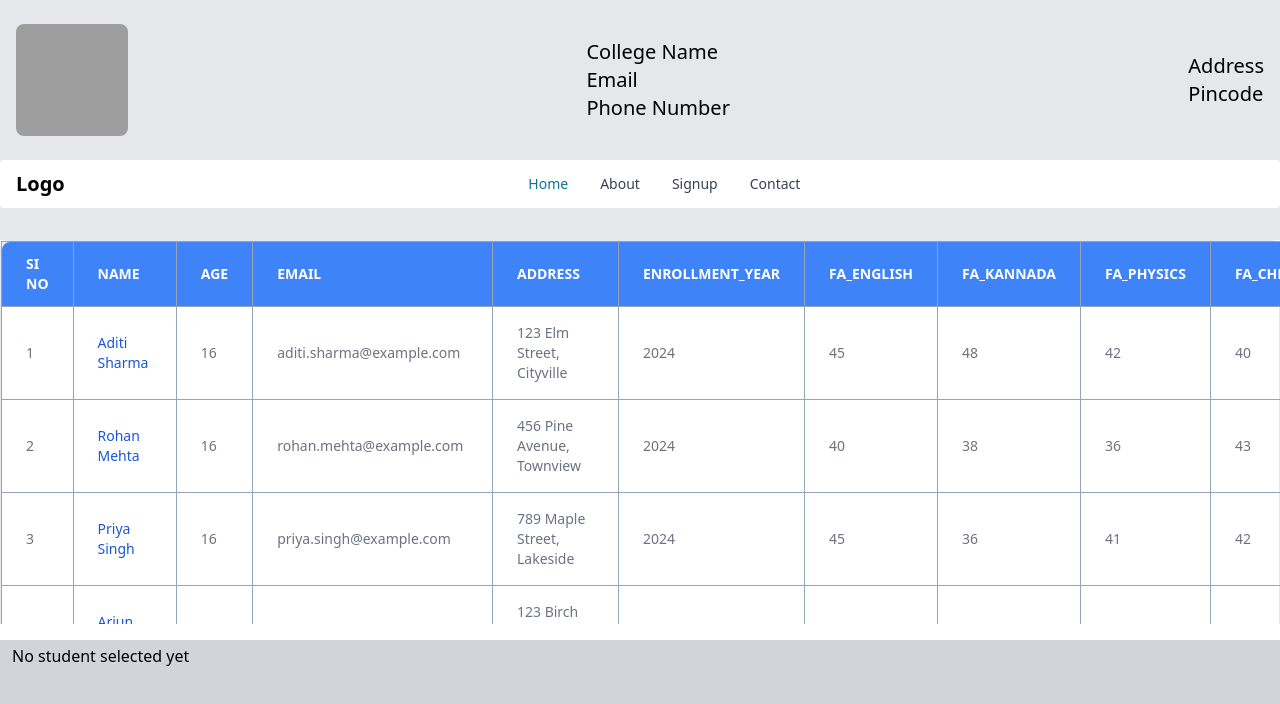
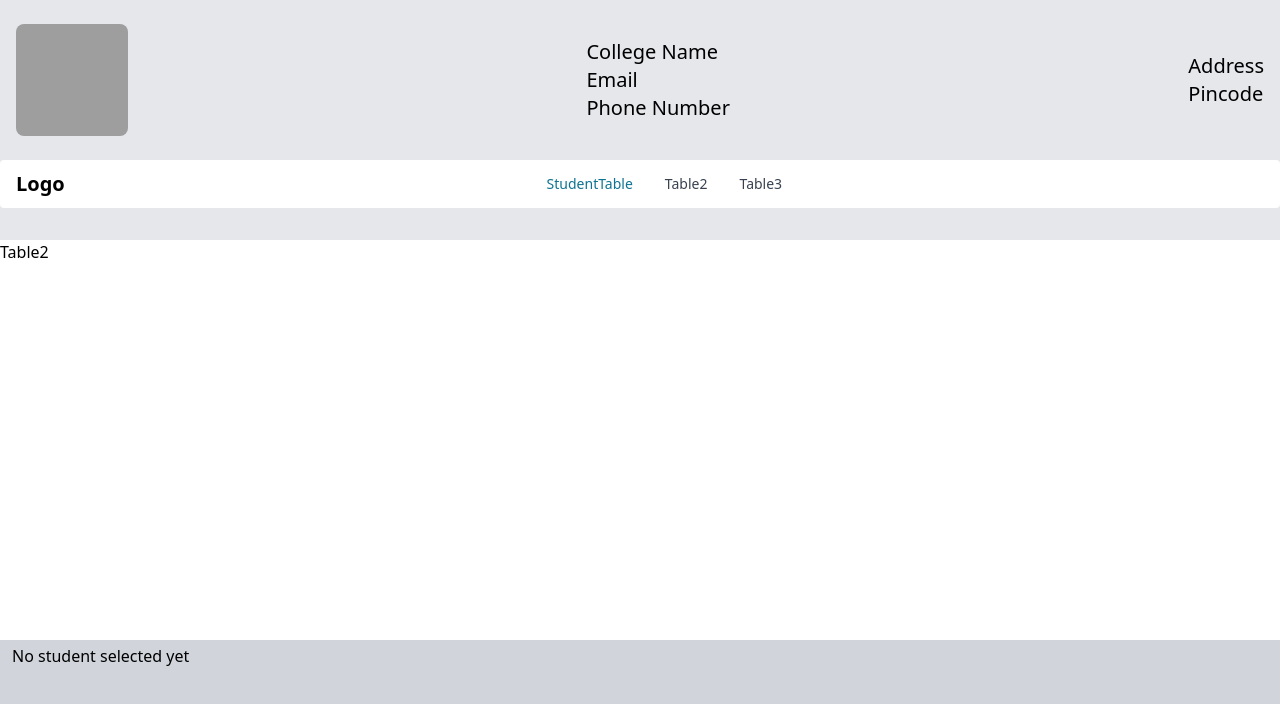
Before and after one commit to Lokesh1234566/student_react_project, a React (Vite) app: page /table2 in a window 1280 px wide. Shown: the top 704 px of the page. Built offline with nearby package versions, Linux system fonts and the light colour scheme; grey boxes are pictures that could not be loaded.

Commit message:
router table page

```diff
--- a/src/App.jsx
+++ b/src/App.jsx
@@ -1,21 +1,32 @@
-import React from "react";
+import React, { useState } from "react";
+import { BrowserRouter, Routes, Route } from "react-router-dom";
+import HeaderComp from "./components/HeaderComp";
+import FooterComp from "./components/FooterComp";
 import StudentPage from "./pages/StudentPage";
-import { BrowserRouter, Routes, Route } from "react-router-dom";
-import Home from "./pages/Home";
-import About from "./pages/About";
-import Signup from "./pages/Signup";
-import Contact from "./pages/Contact";
+import Table2 from "./pages/Table2";
+import Table3 from "./pages/Table3";
 
 const App = () => {
+  const [tableVisible, setTableVisible] = useState(true); // State to toggle table visibility
+  const [clickedStudent, setClickedStudent] = useState(null); // State for clicked student
+
   return (
     <BrowserRouter>
-      <StudentPage />
-      {/* <Routes>
-        <Route path="/" element={<Home />} />
-        <Route path="/about" element={<About />} />
-        <Route path="/signup" element={<Signup />} />
-        <Route path="/contact" element={<Contact />} />
-      </Routes> */}
+      <HeaderComp setTableVisible={setTableVisible} />
+      <Routes>
+        <Route
+          path="/"
+          element={
+            <StudentPage
+              setClickedStudent={setClickedStudent}
+              tableVisible={tableVisible}
+            />
+          }
+        />
+        <Route path="/table2" element={<Table2 />} />
+        <Route path="/table3" element={<Table3 />} />
+      </Routes>
+      <FooterComp clickedStudent={clickedStudent} />
     </BrowserRouter>
   );
 };
--- a/src/components/NavbarComp.jsx
+++ b/src/components/NavbarComp.jsx
@@ -13,13 +13,14 @@ const NavbarComp = ({ onToggle, isOpen }) => {
       <div className="flex md:order-2">
         <Navbar.Toggle onClick={onToggle} />
       </div>
-      <Navbar.Collapse className={`${isOpen ? "block" : "hidden"} md:block`}>
-        <Navbar.Link href="/home" active>
-          Home
+      <Navbar.Collapse
+        className={`${isOpen ? "block" : "hidden"} md:block cursor-pointer`}
+      >
+        <Navbar.Link href="/" active>
+          StudentTable
         </Navbar.Link>
-        <Navbar.Link href="/about">About</Navbar.Link>
-        <Navbar.Link href="/signup">Signup</Navbar.Link>
-        <Navbar.Link href="/contact">Contact</Navbar.Link>
+        <Navbar.Link href="/table2">Table2</Navbar.Link>
+        <Navbar.Link href="/table3">Table3</Navbar.Link>
       </Navbar.Collapse>
     </Navbar>
   );
--- a/src/pages/About.jsx
+++ /dev/null
@@ -1,7 +0,0 @@
-import React from "react";
-
-const About = () => {
-  return <div>About</div>;
-};
-
-export default About;
--- a/src/pages/Contact.jsx
+++ /dev/null
@@ -1,11 +0,0 @@
-import React from "react";
-
-const Contact = () => {
-  return (
-    <div>
-      <p>COntact page</p>
-    </div>
-  );
-};
-
-export default Contact;
--- a/src/pages/Home.jsx
+++ /dev/null
@@ -1,11 +0,0 @@
-import React from "react";
-
-const Home = () => {
-  return (
-    <div>
-      <p>Home page</p>
-    </div>
-  );
-};
-
-export default Home;
--- a/src/pages/Signup.jsx
+++ /dev/null
@@ -1,7 +0,0 @@
-import React from "react";
-
-const Signup = () => {
-  return <div>signup</div>;
-};
-
-export default Signup;
--- a/src/pages/StudentPage.jsx
+++ b/src/pages/StudentPage.jsx
@@ -1,19 +1,12 @@
-import React, { useState } from "react";
+/* eslint-disable react/prop-types */
+import React from "react";
 import StudentTable from "../components/StudentTable";
-import HeaderComp from "../components/HeaderComp";
-import FooterComp from "../components/FooterComp";
 
-const StudentPage = () => {
-  const [clickedStudent, setClickedStudent] = useState(null);
-  const [tableVisible, setTableVisible] = useState(true); // State for table visibility
-
+const StudentPage = ({ setClickedStudent, tableVisible }) => {
   return (
-    <div className="flex flex-col h-[100vh">
-      <HeaderComp setTableVisible={setTableVisible} />
-      <div className={`flex-grow ${tableVisible ? "" : "hidden"}`}>
-        <StudentTable setClickedStudent={setClickedStudent} />
-      </div>
-      <FooterComp clickedStudent={clickedStudent} />
+    <div className={`flex-grow ${tableVisible ? "" : "hidden"}`}>
+      <StudentTable setClickedStudent={setClickedStudent} />{" "}
+      {/* Pass the student selection handler */}
     </div>
   );
 };
--- /dev/null
+++ b/src/pages/Table2.jsx
@@ -0,0 +1,7 @@
+import React from "react";
+
+const Table2 = () => {
+  return <div>Table2</div>;
+};
+
+export default Table2;
--- /dev/null
+++ b/src/pages/Table3.jsx
@@ -0,0 +1,7 @@
+import React from "react";
+
+const Table3 = () => {
+  return <div>Table3</div>;
+};
+
+export default Table3;
```
